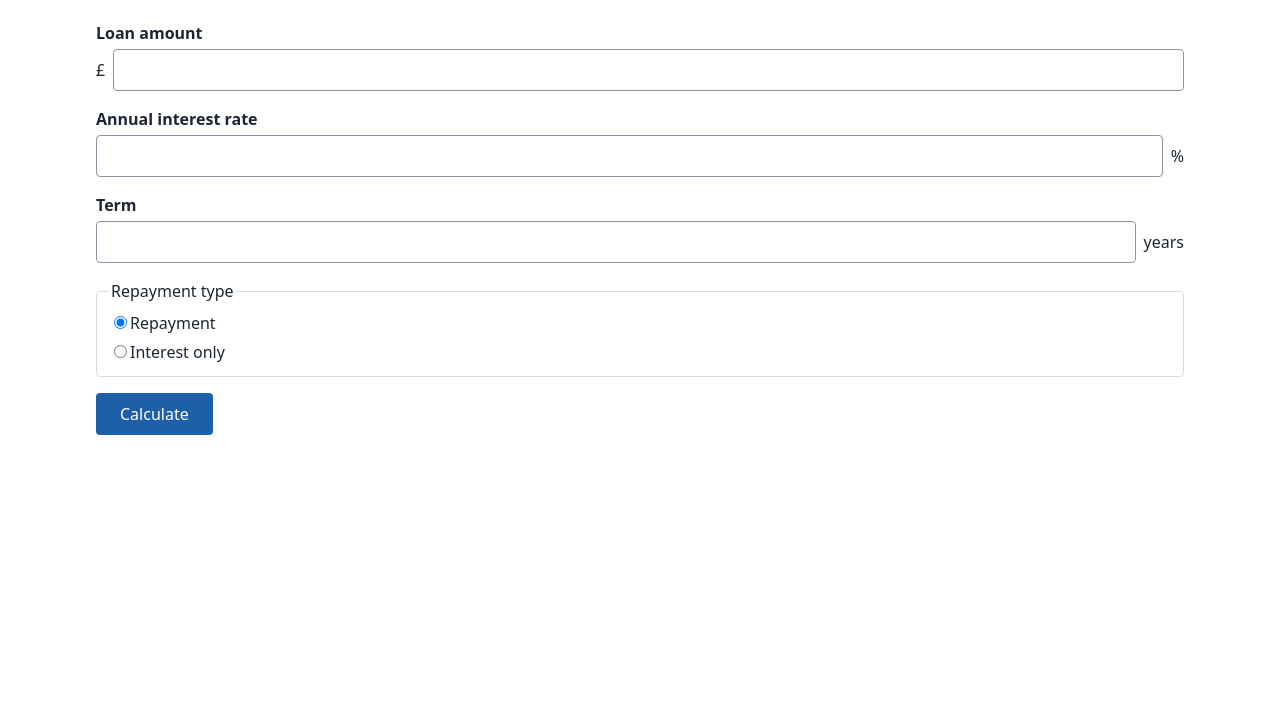
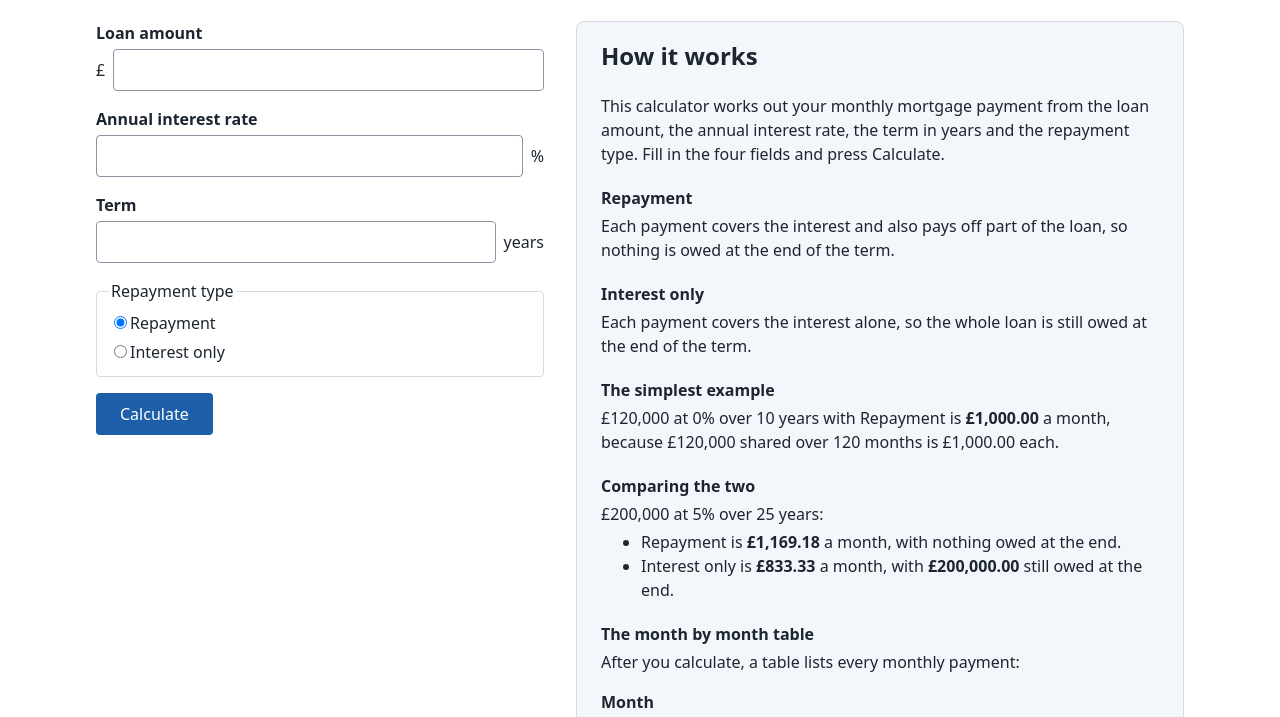
Before and after one commit to umar-ayaz/umar-ayaz-calculator, a website built with Vite: page index.html in a window 1280 px wide. Shown: the part 83-800 px from the top of the page. Built offline with nearby package versions, Linux system fonts and the light colour scheme.

Commit message:
Add the explanation panel beside the calculator
Fixed text saying what the calculator does, what Repayment and Interest only mean, a simplest example and a comparison, and what each table column is. It sits to the right on a wide screen and below the form on a narrow one, adds nothing to the Tab order, and its figures never change with the form. Covers S-23.

Co-Authored-By: Claude Sonnet 5.5 <noreply@anthropic.com>

```diff
--- a/src/style.css
+++ b/src/style.css
@@ -10,6 +10,8 @@ body { font-family: system-ui, sans-serif; margin: 0; color: var(--ink); line-he
 main { max-width: 68rem; margin: 2rem auto; padding: 0 1rem; }
 h1 { margin: 0 0 1.5rem; }
 
+.layout { display: grid; grid-template-columns: minmax(0, 28rem) minmax(0, 1fr); gap: 2rem; align-items: start; }
+@media (max-width: 52rem) { .layout { grid-template-columns: minmax(0, 1fr); } }
 
 .field, fieldset { margin: 0 0 1rem; }
 .field label { display: block; font-weight: 600; margin-bottom: 0.25rem; }
@@ -24,6 +26,12 @@ button { font: inherit; padding: 0.55rem 1.5rem; color: #fff; background: var(--
 .result { margin-top: 1.5rem; font-size: 1.25rem; }
 .result p { margin: 0.25rem 0; }
 
+.panel { background: var(--panel); border: 1px solid var(--line); border-radius: 8px; padding: 1rem 1.5rem; }
+.panel h2 { margin-top: 0; }
+.panel h3 { margin: 1.25rem 0 0.25rem; font-size: 1rem; }
+.panel p, .panel ul { margin: 0.25rem 0; }
+.panel dt { font-weight: 600; margin-top: 0.4rem; }
+.panel dd { margin: 0; color: var(--muted); }
 
 .table-host { margin-top: 2rem; }
 table { border-collapse: collapse; width: 100%; font-variant-numeric: tabular-nums; }
--- a/src/ui/app.ts
+++ b/src/ui/app.ts
@@ -3,6 +3,7 @@ import { errorSummary } from "../engine/messages";
 import { schedule } from "../engine/schedule";
 import { validate, type Field, type RawInputs } from "../engine/validate";
 import { formatMoney } from "../format";
+import { explanationPanel } from "./panel";
 import { scheduleTable } from "./table";
 
 const FIELDS: { field: Field; label: string; prefix?: string; suffix?: string }[] = [
@@ -99,7 +100,7 @@ export function mount(root: HTMLElement): void {
 
   root.append(
     el("h1", {}, "Mortgage calculator"),
-    el("section", {}, form, result, summary),
+    el("div", { className: "layout" }, el("section", {}, form, result, summary), explanationPanel()),
     tableHost,
   );
 
--- /dev/null
+++ b/src/ui/panel.ts
@@ -0,0 +1,50 @@
+/**
+ * The explanation beside the calculator (S-23). Fixed text: the figures in the
+ * examples are written out here and never change with the form. They match the
+ * figures in S-2, S-3 and S-4.
+ */
+export function explanationPanel(): HTMLElement {
+  const panel = document.createElement("aside");
+  panel.className = "panel";
+  panel.setAttribute("aria-labelledby", "panel-heading");
+  panel.innerHTML = `
+    <h2 id="panel-heading">How it works</h2>
+    <p>This calculator works out your monthly mortgage payment from the loan
+    amount, the annual interest rate, the term in years and the repayment type.
+    Fill in the four fields and press Calculate.</p>
+
+    <h3>Repayment</h3>
+    <p>Each payment covers the interest and also pays off part of the loan, so
+    nothing is owed at the end of the term.</p>
+
+    <h3>Interest only</h3>
+    <p>Each payment covers the interest alone, so the whole loan is still owed
+    at the end of the term.</p>
+
+    <h3>The simplest example</h3>
+    <p>£120,000 at 0% over 10 years with Repayment is <strong>£1,000.00</strong>
+    a month, because £120,000 shared over 120 months is £1,000.00 each.</p>
+
+    <h3>Comparing the two</h3>
+    <p>£200,000 at 5% over 25 years:</p>
+    <ul>
+      <li>Repayment is <strong>£1,169.18</strong> a month, with nothing owed at
+      the end.</li>
+      <li>Interest only is <strong>£833.33</strong> a month, with
+      <strong>£200,000.00</strong> still owed at the end.</li>
+    </ul>
+
+    <h3>The month by month table</h3>
+    <p>After you calculate, a table lists every monthly payment:</p>
+    <dl>
+      <dt>Month</dt><dd>Which payment it is.</dd>
+      <dt>Payment</dt><dd>What you pay that month.</dd>
+      <dt>Interest</dt><dd>The part of the payment that is interest.</dd>
+      <dt>Capital repaid</dt><dd>The part that pays off the loan.</dd>
+      <dt>Balance remaining</dt><dd>What you still owe after that payment.</dd>
+    </dl>
+    <p>With Repayment, the last payment can differ from the others so that the
+    loan clears exactly.</p>
+  `;
+  return panel;
+}
```
